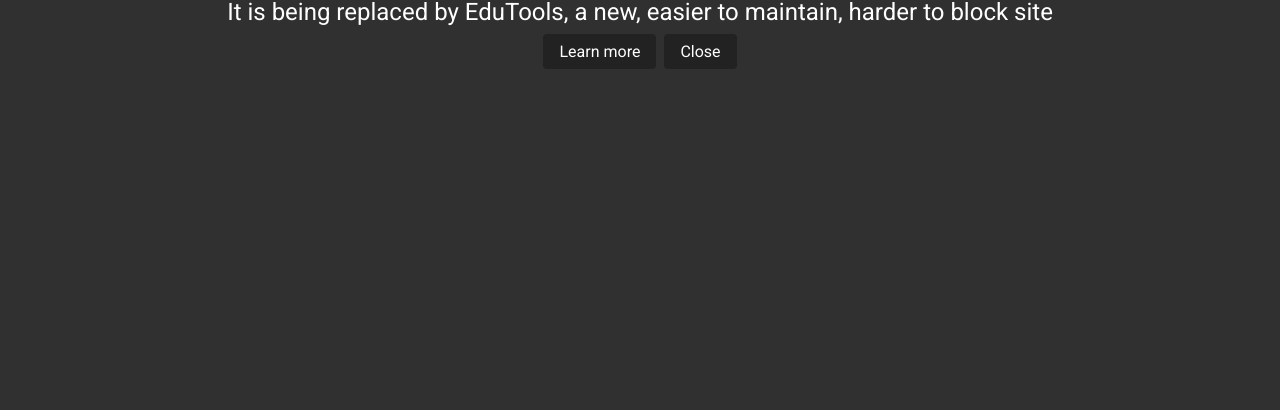
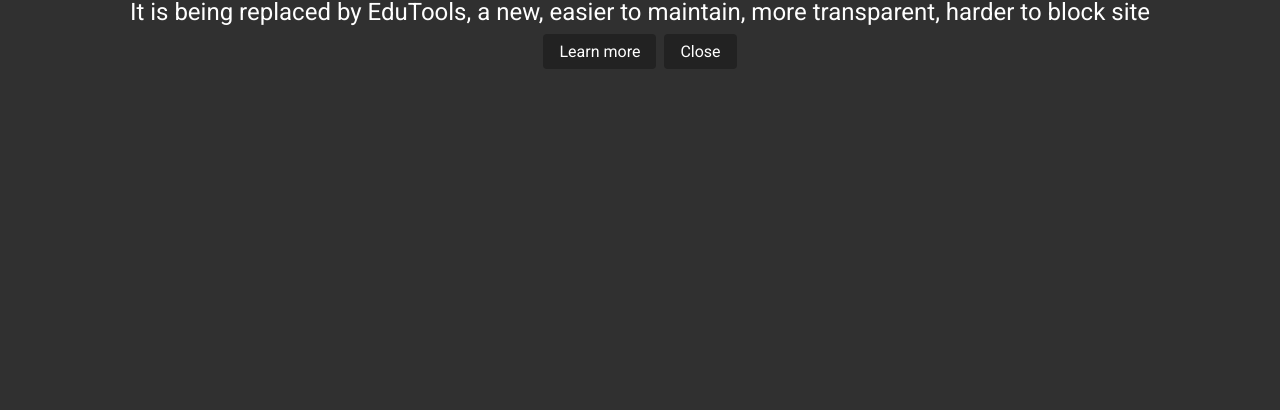
Before and after one commit to CHSUnblocked/embed, a plain HTML site: page index.html in a window 1280 px wide. Shown: the part 390-800 px from the top of the page. Drawn offline with Linux system fonts and the light colour scheme.

Commit message:
add something

```diff
--- a/index.html
+++ b/index.html
@@ -185,7 +185,7 @@
             <h1>CHSUnblocked is going away (at some point)</h1>
             <h2>
                 It is being replaced by EduTools, a new, easier to maintain,
-                harder to block site
+                more transparent, harder to block site
             </h2>
             <div style="display: flex; flex-direction: row; gap: 8px">
                 <a
```
